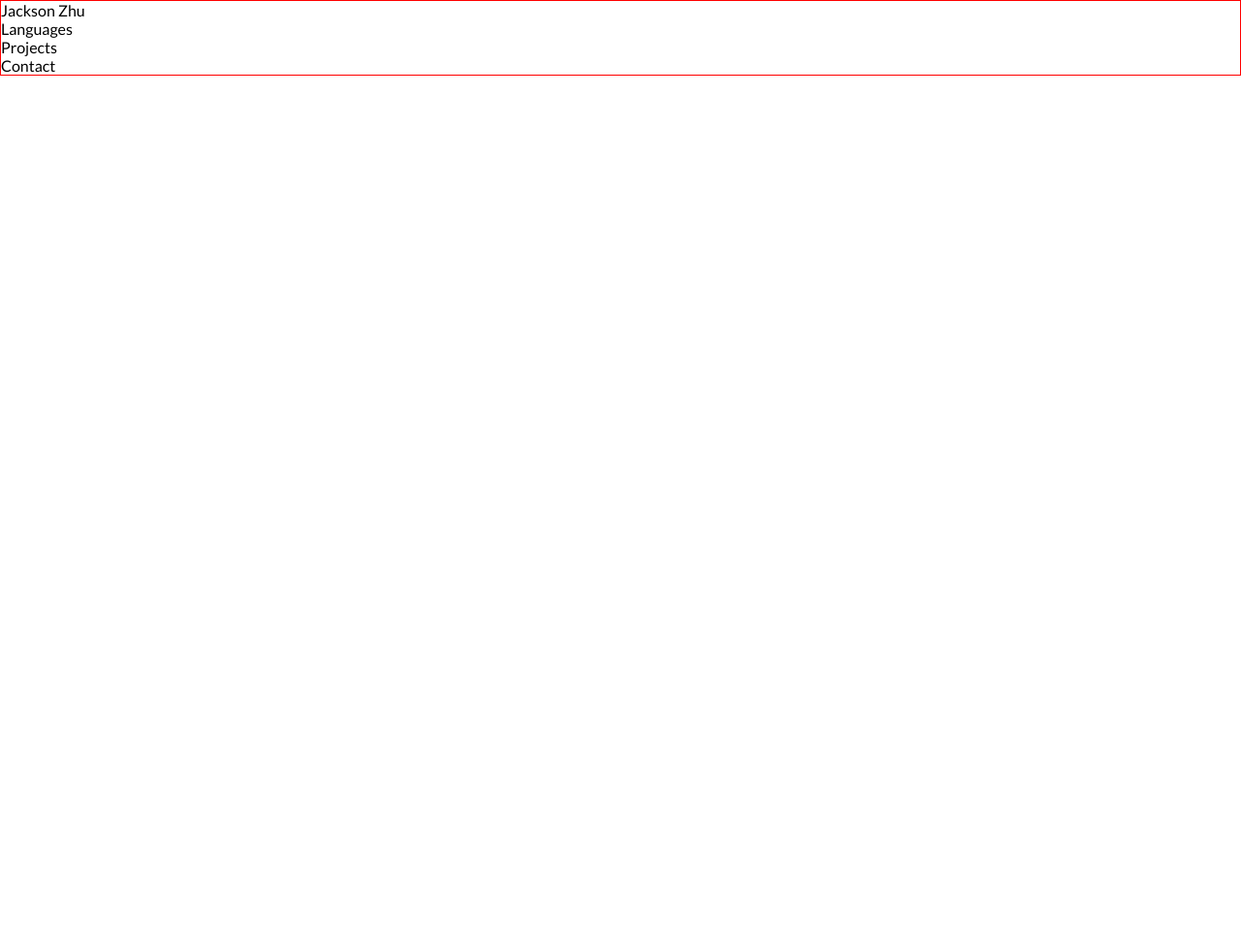
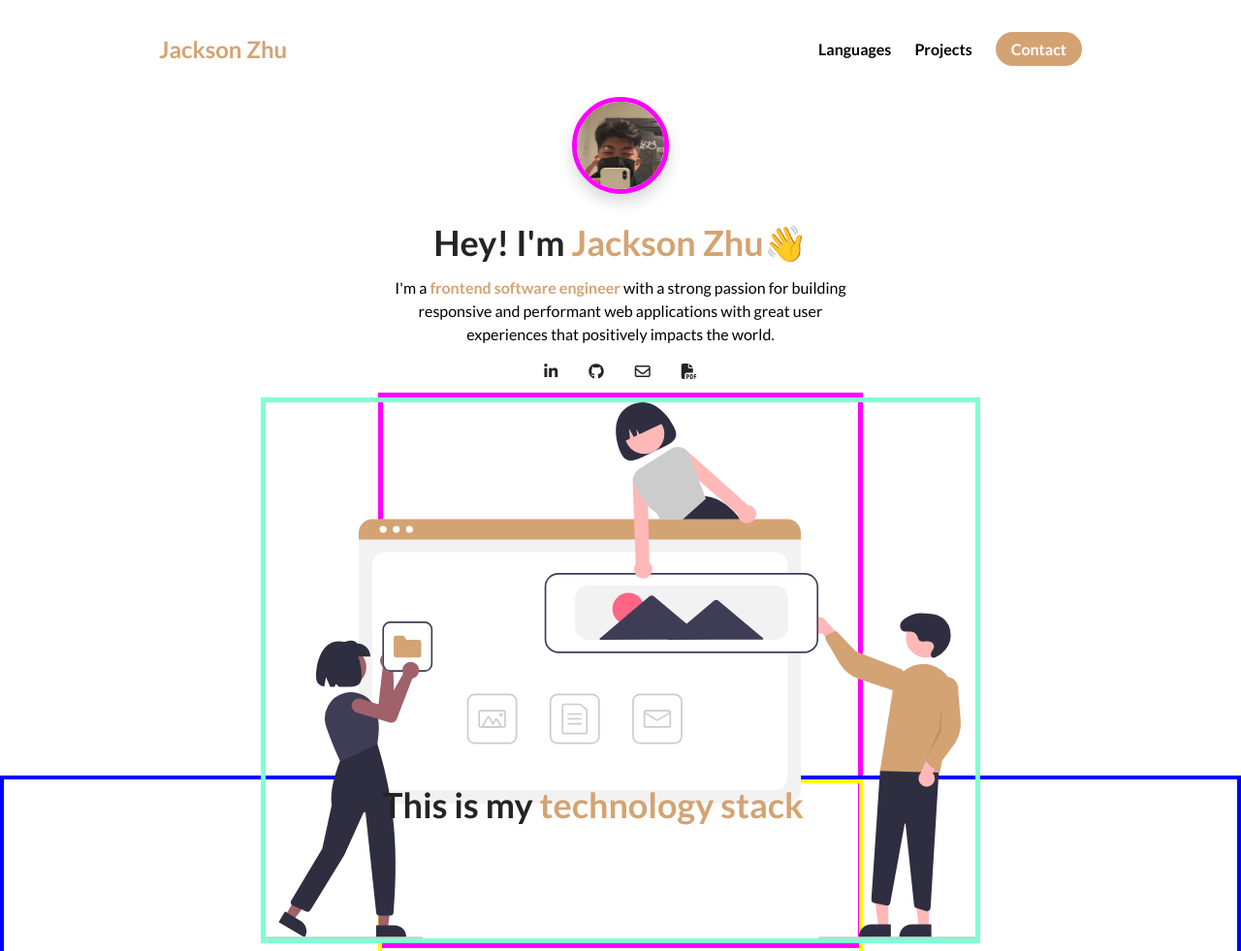
Before and after one commit to JacksonFECS/e-Portfolio, a plain HTML site: page index.html in a window 1280 px wide. Shown: the top 981 px of the page at 97% size. Before the commit the page ends 800 px from the top, so only its background shows below. Drawn offline with Linux system fonts and the light colour scheme.

Commit message:
finished about me

```diff
--- a/index.html
+++ b/index.html
@@ -16,14 +16,56 @@
             <div class="name-logo">Jackson Zhu</div>
             <ul class="nav-links">
                 <li>
-                    <a href=""></a>Languages</li>
+                    <a href="" class="nav-anchor
+                                      default-anchor
+                                      hover-black">Languages</a></li>
                 <li>
-                    <a href=""></a>Projects</li>
+                    <a href="" class="nav-anchor
+                                      default-anchor
+                                      hover-black">Projects</a></li>
                 <li>
-                    <a href=""></a>Contact</li>
+                    <a href="" class="nav-anchor
+                                      primary-anchor">Contact</a></li>
             </ul>
         </nav>
+        <section id="about-me">
+            <div class="about-me-row">
+                <div class="about-me-info">
+                    <figure class="about-me-img-container">
+                        <img src="./assets/pfp.jpg" class="pfp" alt="Photo of Jackson">
+                    </figure>
+                    <h1>Hey! I'm <span class="h1-highlight">Jackson Zhu👋</span></h1>
+                    <p>I'm a <strong class="para-highlight">frontend software engineer</strong> with a strong passion for building responsive and performant web applications with great user experiences that positively impacts the world.</p>
+                    <div class="about-me-links">
+                        <a href="" class="about-me-link">
+                            <i class="fab fa-linkedin-in"></i>
+                        </a>
+                        <a href="" class="about-me-link">
+                            <i class="fab fa-github"></i>
+                        </a>
+                        <a href="" class="about-me-link">
+                            <i class="far fa-envelope"></i>
+                        </a>
+                        <a href="" target="_blank" class="about-me-link">
+                            <i class="fas fa-file-pdf"></i>
+                        </a>
+                    </div>
+                </div>
+                <figure class="undraw-design">
+                    <img src="./assets/undraw_building_websites_i78t.svg" class="undraw-image" alt="undraw-website">
+                </figure>
+            </div>
+        </section>
     </header>
+    <section id="languages">
+        <div class="row">
+            <div>
+                <h1 class="language-h1">
+                    This is my <span class="h1-highlight">technology stack</span>
+                </h1>
+            </div>
+        </div>
+    </section>
 </body>
 
 </html>
--- a/style.css
+++ b/style.css
@@ -4,6 +4,7 @@
     margin: 0;
     box-sizing: border-box;
     font-family: 'Lato', sans-serif;
+    font-size: 16px;
 }
 
 h1,
@@ -20,6 +21,7 @@ span {
 
 h1 {
     font-size: 36px;
+    margin-bottom: 12px;
 }
 
 p {
@@ -28,5 +30,174 @@ p {
 }
 
 header {
-    border: 1px solid red;
+    height: 100vh;
+    box-sizing: border-box;
 }
+
+li {
+    list-style: none;
+    padding: 0 12px;
+}
+
+a {
+    text-decoration: none;
+}
+
+
+/* Navigation */
+
+nav {
+    height: 100px;
+    width: 100%;
+    max-width: 1000px;
+    display: flex;
+    justify-content: space-between;
+    align-items: center;
+    margin: 0 auto;
+}
+
+.nav-links {
+    display: flex;
+}
+
+.nav-anchor {
+    font-weight: 700;
+    color: black;
+}
+
+.primary-anchor {
+    color: white;
+    background-color: #d4a373;
+    padding: 8px 16px;
+    border-radius: 50px;
+    transition: all 300ms ease;
+    margin-right: 12px;
+}
+
+.primary-anchor:hover {
+    background-color: #ddbea9;
+}
+
+.name-logo {
+    font-size: 24px;
+    font-weight: bold;
+    color: #d4a373;
+    margin: 24px;
+}
+
+
+/* End of Navigation */
+
+
+/* About Me */
+
+#about-me {
+    height: 100%;
+    text-align: center;
+}
+
+.para-name {
+    font-size: 36px;
+    color: #d4a373;
+}
+
+.about-me-img-container {
+    width: 100px;
+    height: 100px;
+    border-radius: 50%;
+    overflow: hidden;
+    box-shadow: 0 8px 16px rgba(0, 0, 0, 0.16);
+    margin-bottom: 28px;
+}
+
+.pfp {
+    width: 100%;
+    transform: scale(1.5);
+    padding-top: 8px;
+}
+
+.about-me-row {
+    max-width: 500px;
+    height: 500px;
+    margin: 0 auto;
+}
+
+.h1-highlight {
+    color: #d4a373;
+    font-size: 36px;
+}
+
+.para-highlight {
+    color: #d4a373;
+    font-size: 16px;
+}
+
+.about-me-links {
+    margin: 12px;
+    display: flex;
+    justify-content: center;
+}
+
+
+/* need fixing */
+
+.about-me-link {
+    font-size: 20px;
+    color: #242424;
+    padding: 0 16px;
+}
+
+.about-me-info {
+    display: flex;
+    flex-direction: column;
+    align-items: center;
+}
+
+.undraw-design {
+    display: flex;
+    flex: 1;
+    flex-direction: column;
+    align-items: center;
+    width: 100%;
+}
+
+.undraw-image {
+    height: 563px;
+}
+
+
+/* End of About Me */
+
+
+/* Start Of Languages */
+
+#languages {
+    border: 4px solid blue;
+    height: 1000px;
+}
+
+.row {
+    border: 4px solid yellow;
+    max-width: 500px;
+    height: 100%;
+    display: flex;
+    flex-direction: row;
+    margin: 0 auto;
+}
+
+.container {
+    border: 10px solid orange;
+    height: 600px;
+}
+
+figure {
+    border: 5px solid magenta;
+}
+
+img {
+    border: 5px solid aquamarine;
+}
+
+#language-heading {
+    text-align: center;
+}
```
Also changed, not shown: assets/undraw_building_websites_i78t.svg (added), assets/undraw_websites.svg (deleted).
